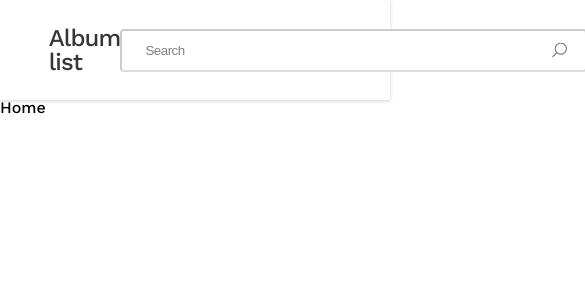
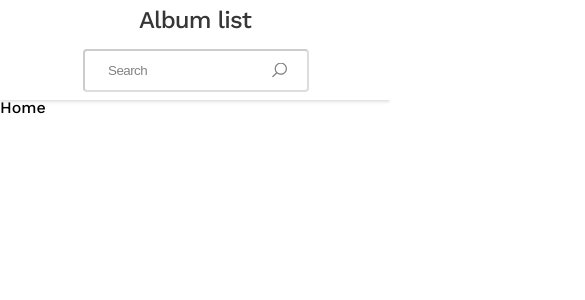
Before and after one commit to aduda091/album-library, a React (Create React App) app: page / in a window 390 px wide. Shown: the top 300 px of the page, 585 px wide, since content can reach past the window. Built offline with nearby package versions, Linux system fonts and the light colour scheme; the HTML template or start-up script is replaced by a standard one.

Commit message:
fix search width, add responsive styling to header container

```diff
--- a/src/components/Header/style.scss
+++ b/src/components/Header/style.scss
@@ -11,10 +11,17 @@
 .inner-container {
     align-items: center;
     display: flex;
+    flex-direction: column;
     height: 100%;
-    justify-content: space-between;
+    justify-content: space-around;
     margin: 0 auto;
-    max-width: 75%;
+    width: 75%;
+
+    @include md {
+        flex-direction: row;
+        justify-content: space-between;
+        max-width: 1080px;
+    }
 }
 
 .page-title {
--- a/src/components/Search/style.scss
+++ b/src/components/Search/style.scss
@@ -22,9 +22,13 @@
         background-color: $white;
         border-color: rgba(0, 0, 0, 0.2);
         border-radius: 4px;
+        color: $warm-grey;
+        padding: rem(12px) rem(20px) rem(12px) rem(23px);
+        width: 80%;
 
-        padding: rem(12px) rem(20px) rem(12px) rem(23px);
-        width: 420px;
+        @include md {
+            width: calc(420px - 1.25rem - 1.4375rem - 4px);
+        }
 
         &:focus {
             box-shadow: inset 0 1px 3px 0 rgba(0, 0, 0, 0.5);
--- a/src/index.scss
+++ b/src/index.scss
@@ -2,6 +2,7 @@
 
 html,
 body {
+    box-sizing: border-box;
     font-family: 'Work Sans', sans-serif;
     font-size: $base-font-size;
     line-height: 1;
```
